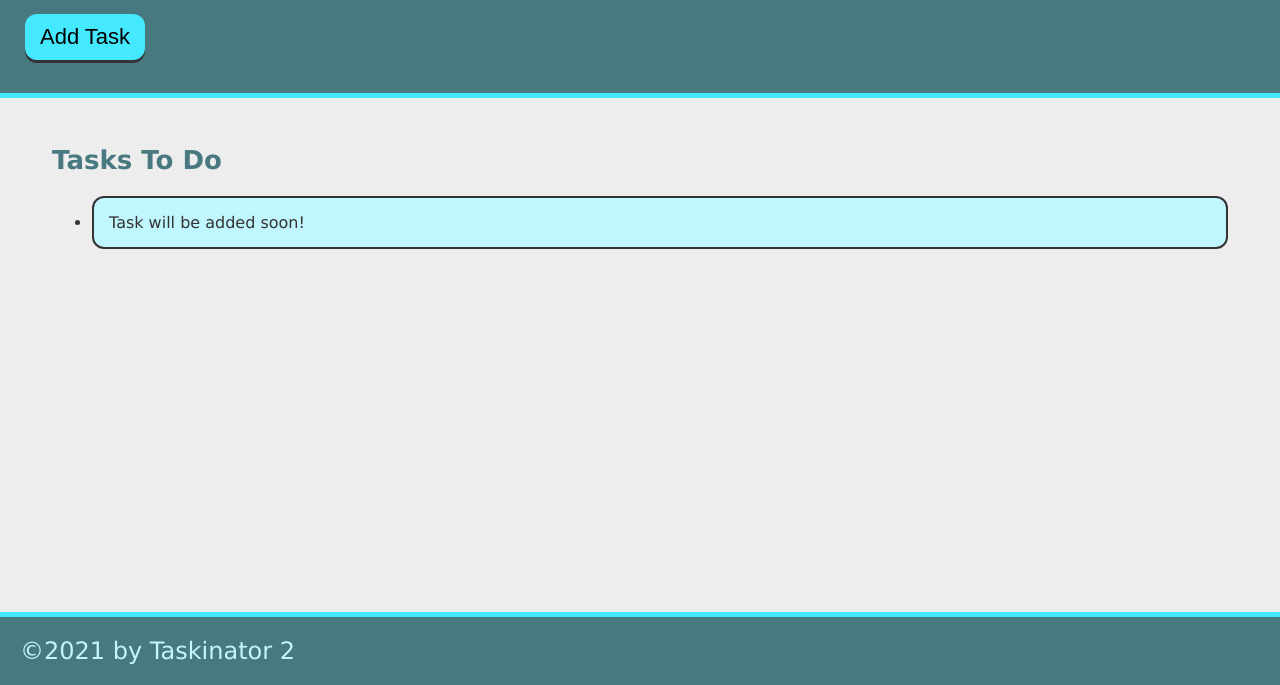
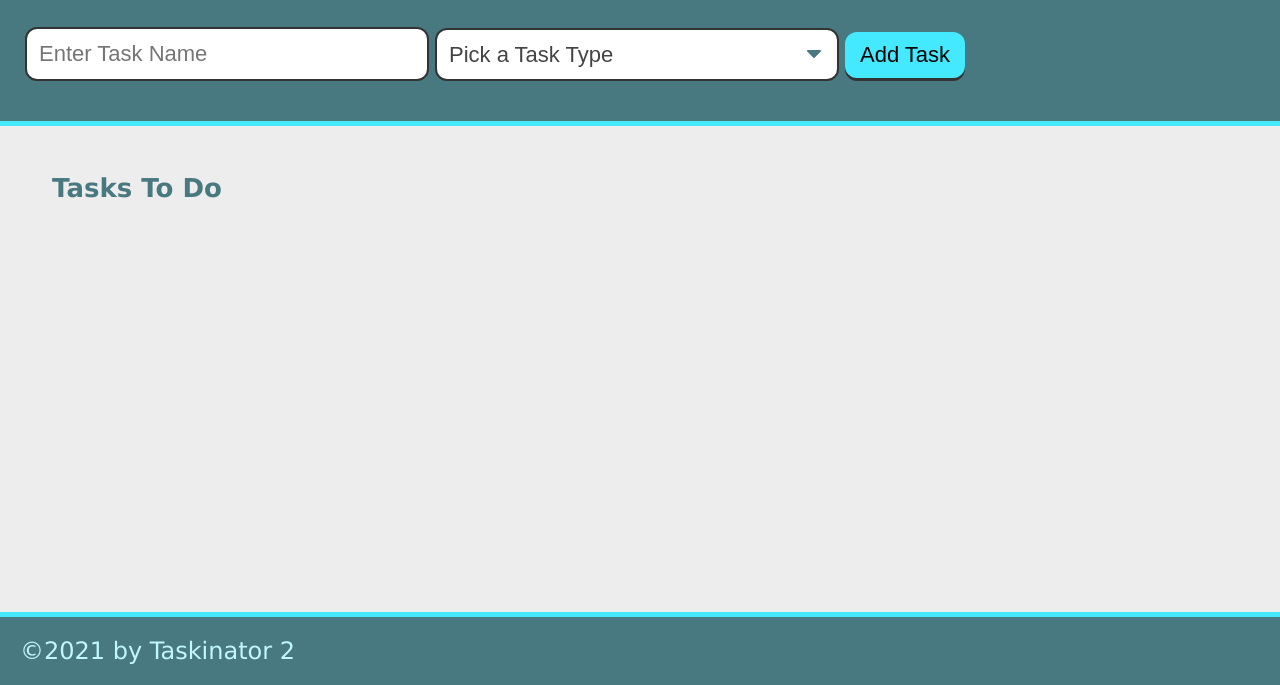
Before and after one commit to JustinJnkns/taskinator-2-task-harder, a plain HTML site: page index.html in a window 1280 px wide. Shown: the part 115-800 px from the top of the page. Drawn offline with Linux system fonts and the light colour scheme.

Commit message:
updated form with dropdown

```diff
--- a/assets/js/script.js
+++ b/assets/js/script.js
@@ -1,3 +1,4 @@
+// ; Are optional in JS dont forget.
 var saveBtn = document.querySelector('#save-task')
 var tasksToDoE1 = document.querySelector('#tasks-to-do')
 var createTaskHandler = function(){
--- a/index.html
+++ b/index.html
@@ -13,15 +13,29 @@
           <header>
               <h1 class="page-title">Taskinator 2</h1>
               <p>Click button below to add a new task!</p>
-              <button class="btn" id="save-task">Add Task</button>
+              <form id="task-form">
+                  <div class="form-group">
+                    <input type="text" name="task-name" placeholder="Enter Task Name"/>
+                  </div>
+                  <div class="form-group">
+                      <select name="task-type" class="select-dropdown">
+                          <!-- selected auto picks this option,disable prevents user from picking it -->
+                          <option value=""disable selected>Pick a Task Type</option>
+                          <option value="Print">Print</option>
+                          <option value="Web">Web</option>
+                          <option value="Mobile">Mobile</option>
+                      </select>
+                  </div>
+                  <div class="form-group">
+                  <button class="btn" id="save-task" type="submit">Add Task</button>
+                  </div>
+                  </form>
           </header>
 
           <main class="page-content">
               <section class="task-list-wrapper">
                   <h2 class="list-title">Tasks To Do</h2>
-                  <ul class="tasks-to-do" id="tasks-to-do">
-                      <li class="task-item">Task will be added soon!</li>
-                  </ul>
+                  <ul class="tasks-to-do" id="tasks-to-do"></ul>
               </section>
           </main>
 
```
